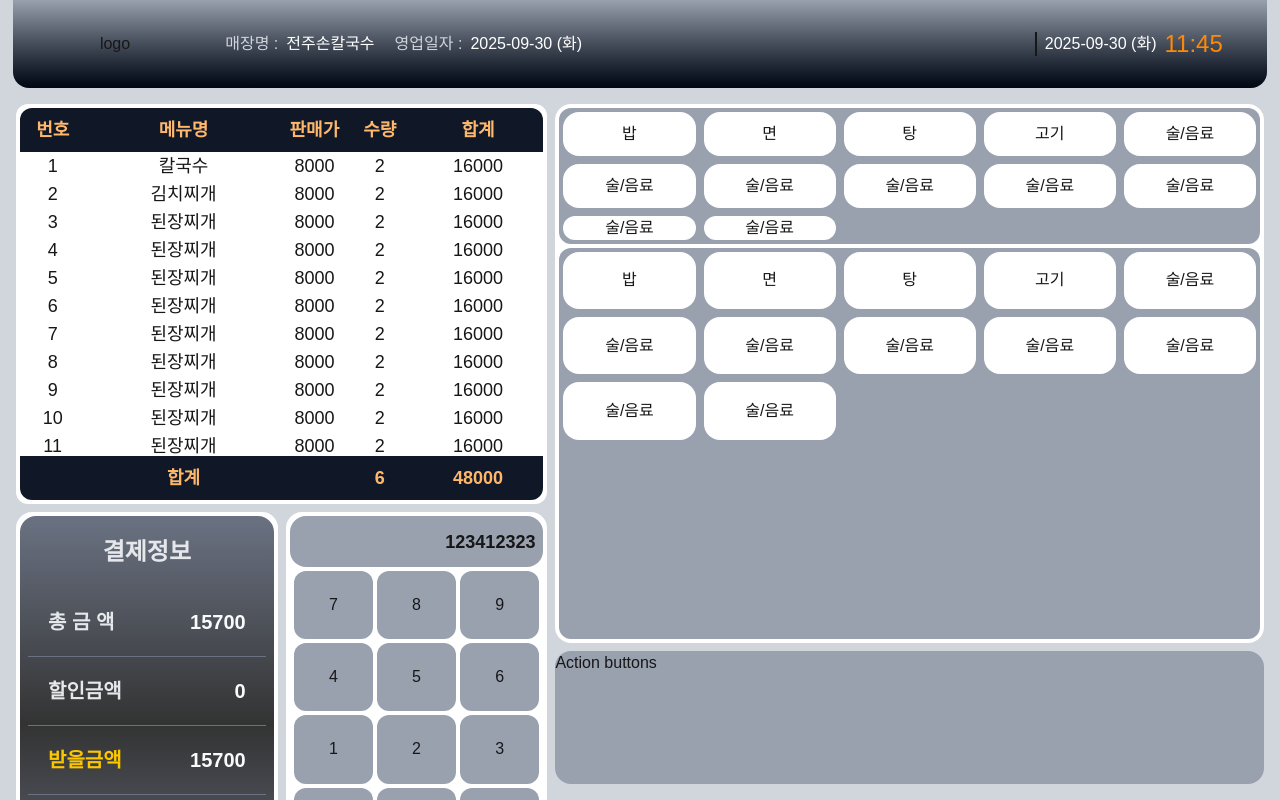
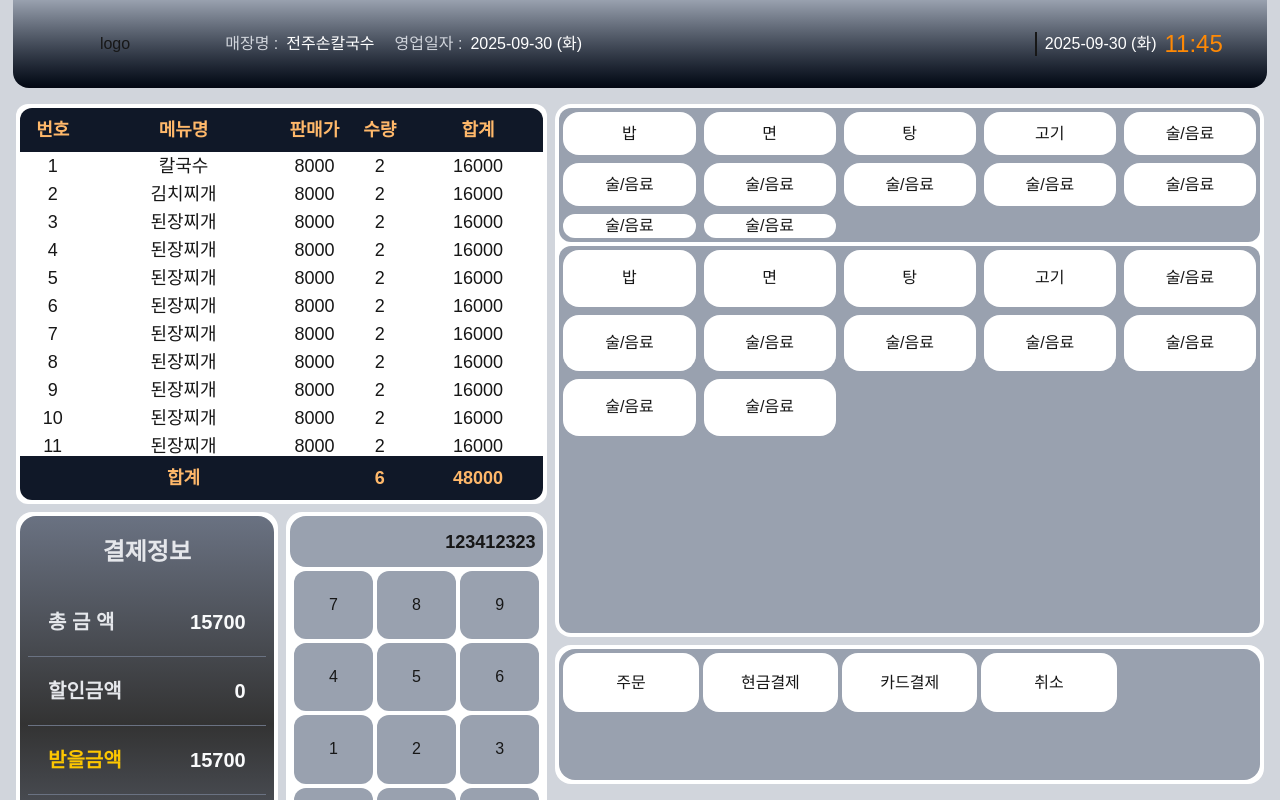
Before and after one commit to sangwon-work/jeonjupos-web, a Next.js app: page /order in a window 1280 px wide. Built offline with nearby package versions, Linux system fonts and the light colour scheme.

Commit message:
주문페이지 메뉴 목록, 주문버튼 레이아웃 수정

```diff
--- a/src/app/order/page.tsx
+++ b/src/app/order/page.tsx
@@ -14,6 +14,10 @@ export default function OrderPage() {
     const router = useRouter();
 
     const storetablepkey = searchParams.get("storetablepkey");
+
+    const handleOrder = async () => {
+        console.log('주문 버튼');
+    }
 
     useEffect(() => {
         // TODO 주문서 상세 및 주문상품 목록 조회
@@ -251,7 +255,7 @@ export default function OrderPage() {
             </div>
             <div className='flex flex-col flex-[4] gap-2'>
                 <CategoryMenuList/>
-                <ActionButtons/>
+                <ActionButtons handleOrder={handleOrder}/>
             </div>
         </div>
     )
--- a/src/components/order/ActionButtons.tsx
+++ b/src/components/order/ActionButtons.tsx
@@ -1,7 +1,17 @@
-export default function ActionButtons() {
+
+type ChildProps = {
+    handleOrder: () => void;          // 동기 콜백
+};
+
+export default function ActionButtons({ handleOrder }: ChildProps) {
     return (
-        <div className='flex-[1] bg-gray-400 rounded-2xl'>
-            Action buttons
+        <div className='flex-[1] rounded-2xl bg-white p-1'>
+            <div className='grid grid-cols-5 grid-rows-2 p-1 bg-gray-400 h-full rounded-2xl gap-1'>
+                <button className='flex justify-center items-center bg-white rounded-2xl' onClick={() => handleOrder()}>주문</button>
+                <button className='flex justify-center items-center bg-white rounded-2xl'>현금결제</button>
+                <button className='flex justify-center items-center bg-white rounded-2xl'>카드결제</button>
+                <button className='flex justify-center items-center bg-white rounded-2xl'>취소</button>
+            </div>
         </div>
     )
 }
--- a/src/components/order/CategoryMenuList.tsx
+++ b/src/components/order/CategoryMenuList.tsx
@@ -55,14 +55,14 @@ export default function CategoryMenuList() {
             <div className='flex flex-col gap-1 h-full'>
                 <div className='flex-[2] grid grid-cols-5 grid-rows-2 rounded-xl bg-gray-400 w-full gap-2 p-1'>
                     {categorylist.map((item, index) => (
-                        <div key={index} className='flex items-center justify-center bg-white rounded-2xl'>
+                        <div key={index} className='flex items-center justify-center bg-white rounded-2xl active:bg-gray-900 active:text-orange-400'>
                             <p>{item.categoryname}</p>
                         </div>
                     ))}
                 </div>
                 <div className='flex-[6] grid grid-cols-5 grid-rows-6 rounded-xl bg-gray-400 w-full gap-2 p-1'>
                     {categorylist.map((item, index) => (
-                        <div key={index} className='flex items-center justify-center bg-white rounded-2xl'>
+                        <div key={index} className='flex items-center justify-center bg-white rounded-2xl active:bg-gray-900 active:text-orange-400'>
                             <p>{item.categoryname}</p>
                         </div>
                     ))}
```
